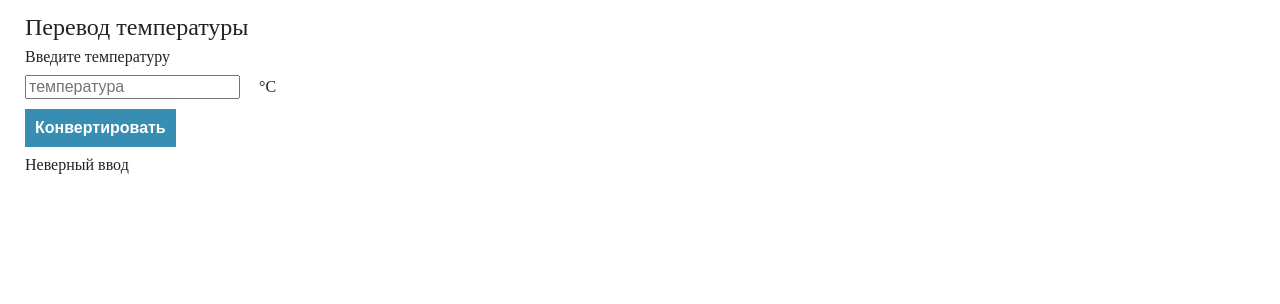
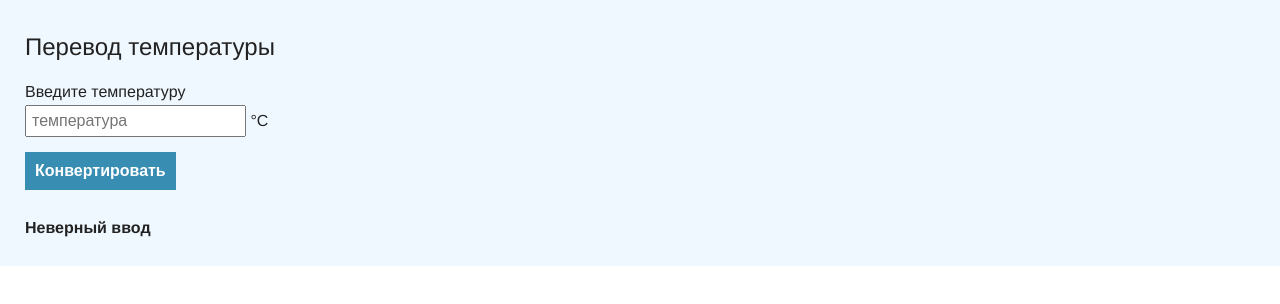
Before and after one commit to schredingercat/AcademItSchoolWeb, a plain HTML site: page AcademItSchoolWeb/TempConverter/index.html in a window 1280 px wide. Both pictures are taken after a click on the button "Конвертировать". Drawn offline with Linux system fonts and the light colour scheme.

Commit message:
Настройка визуального оформления, добавлена поддержка формата ввода дробных чисел с запятой

```diff
--- a/AcademItSchoolWeb/TempConverter/Style.css
+++ b/AcademItSchoolWeb/TempConverter/Style.css
@@ -1,26 +1,27 @@
-p {
-    margin: 5px 15px;
-}
-
 .main {
-    padding: 10px;
+    font-family: Helvetica, Arial, sans-serif;
+    padding: 25px;
+    background: aliceblue;
 }
 
 .header {
     font-size: 24px;
     font-family: inherit;
-    margin: 5px 15px;
+    margin: 10px 0;
 }
 
 .label {
-    margin: 5px 15px;
+    margin: 15px 0 5px;
     display: inline-block;
 }
 
-.input {
-    margin: 5px 15px;
+.output {
+    font-weight: bold;
 }
 
+.input {
+    padding: 5px;
+}
 
 .convert-button {
     background: #378db2;
@@ -28,5 +29,9 @@ p {
     border: 0;
     padding: 10px;
     font-weight: bold;
-    margin: 5px 15px;
+    margin: 15px 0;
 }
+
+.convert-button:hover {
+    background-color: #55cdcd;
+}
--- a/AcademItSchoolWeb/TempConverter/convert.js
+++ b/AcademItSchoolWeb/TempConverter/convert.js
@@ -3,12 +3,11 @@
 function ready() {
     var button = document.getElementById("convertButton");
 
-    var convertTemperature = function (e) {
+    var convertTemperature = function () {
         var result = document.getElementById("result");
 
         var input = document.getElementById("tempTextInput");
-        var celsiusValue = parseFloat(input.value);
-        console.log(celsiusValue);
+        var celsiusValue = parseFloat(input.value.replace(",", "."));
 
         if (isNaN(celsiusValue)) {
             result.innerText = "Неверный ввод";
@@ -20,14 +19,10 @@ function ready() {
             return;
         }
 
-        result.innerText = celsiusValue + "°С = " + (celsiusValue + 273.15) + "K = " + (1.8 * celsiusValue + 32) + "°F";
-
+        result.innerText = celsiusValue + "°С = " + Math.round((celsiusValue + 273.15) * 100) / 100 + "K = " + Math.round((1.8 * celsiusValue + 32) * 100) / 100 + "°F";
     };
 
     button.addEventListener("click", convertTemperature);
 }
+
 document.addEventListener("DOMContentLoaded", ready);
-
-
-
-console.log("Hello World!");
--- a/AcademItSchoolWeb/TempConverter/index.html
+++ b/AcademItSchoolWeb/TempConverter/index.html
@@ -23,7 +23,7 @@
         </div>
 
         <div id="output">
-            <p class="label" id="result"></p>
+            <p class="label output" id="result"></p>
         </div>
 
     </div>
```
